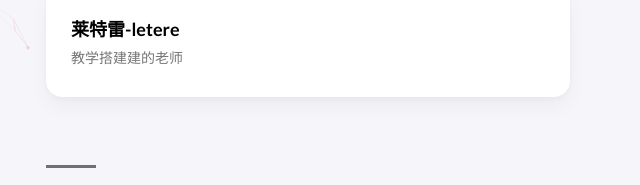
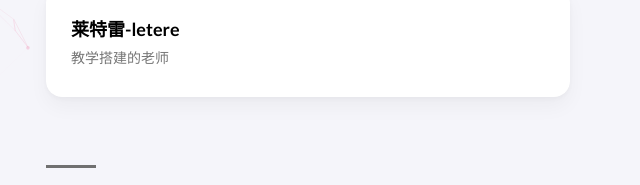
Before and after one commit to fangyilin66/fangyilin66.github.io, a plain HTML site: page 友链-links/index.html in a window 1280 px wide. Shown: the part 540-725 px from the top of the page, 140-780 px from the left. Drawn offline with Linux system fonts and the light colour scheme; some packages are replaced by stand-ins of ours; a script that the page names is missing.

Commit message:
auto deploy fangyilin66/hugo-main@705989549cb3c48ab1d1c8e1cfe14ec74feee130

```diff
--- a/友链-links/index.html
+++ b/友链-links/index.html
@@ -587,7 +587,7 @@ links:
                     <h2 class="article-title">莱特雷-letere</h2>
                     <footer class="article-time">
 
-                            教学搭建建的老师
+                            教学搭建的老师
 
                     </footer>
                 </div>
```
